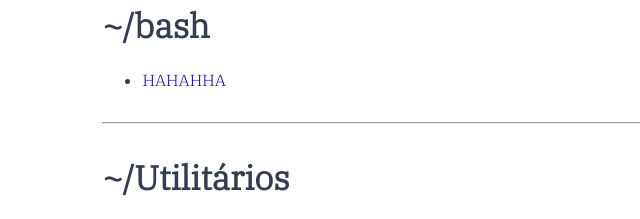
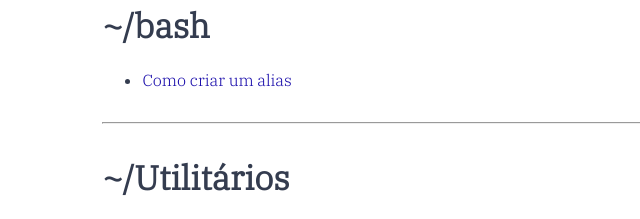
Before and after one commit to Shellwiki/shellwiki.github.io, a plain HTML site: page index.html in a window 1280 px wide. Shown: the part 279-498 px from the top of the page, 0-640 px from the left. Drawn offline with Linux system fonts and the light colour scheme.

Commit message:
Add files via upload

```diff
--- a/index.html
+++ b/index.html
@@ -33,7 +33,7 @@
 
  <h1>~/bash</h1>
     <ul>
-        <li><a href="#">HAHAHHA</a></li>
+        <li><a href="documentos/bash/Como_criar_um_alias.txt">Como criar um alias</a></li>
     </ul>
 
 <hr>
```
Also changed, not shown: documentos/bash/Como_criar_um_alias.txt (added).
